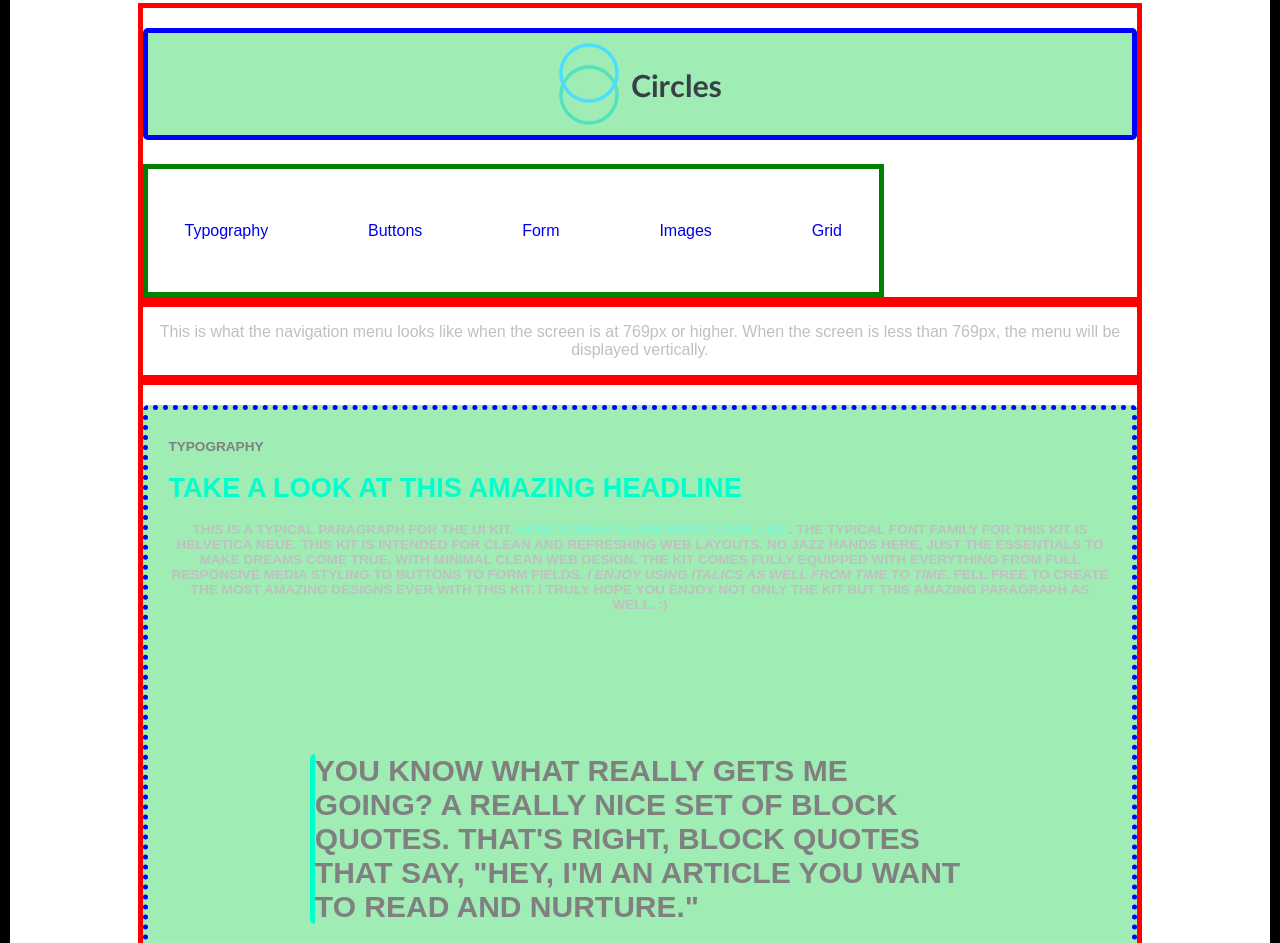
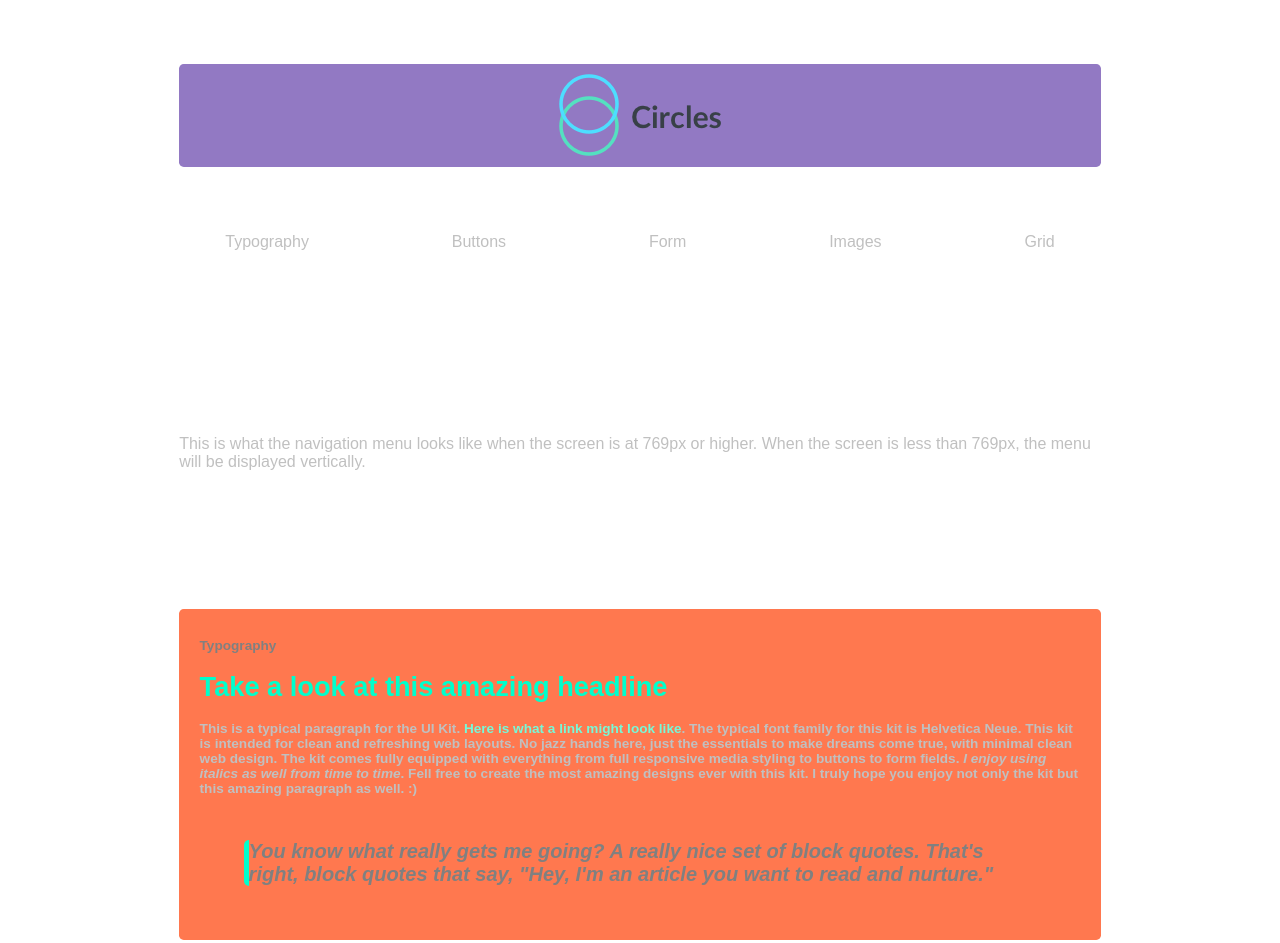
Before and after one commit to LindsWade/Techdegree-Project-5, a plain HTML site: page index.html in a window 1280 px wide. Shown: the part 135-1078 px from the top of the page. Drawn offline with Linux system fonts and the light colour scheme.

Commit message:
formatting changes

```diff
--- a/scss/components/_buttons.scss
+++ b/scss/components/_buttons.scss
@@ -14,7 +14,7 @@
   text-transform: uppercase;
   padding: 0.75em 1.5em;
   border-radius:.35em;
-  background-color: $color-primary;
+  background-color: #52bab3;
   margin-top: 20px;
   margin-bottom: 20px;
   margin-left: auto;
--- a/scss/components/_grid.scss
+++ b/scss/components/_grid.scss
@@ -38,18 +38,20 @@ $target: ($g-col-width * $i) + ($g-gutter-width * ($i - 1));
     width: 90%;
 }
 
+.grid__row{
+    padding: 5%;
+}
 
 
   .grid__col--6{
-  color: #fff;
+  color: grey;
   display: block;
   font-size: 0.85em;
   font-weight: bold;
   text-decoration: none;
-  text-transform: uppercase;
   padding: 0.75em 1.5em;
   border-radius:.35em;
-  background-color: #9FECB4;
+  background-color: #52bab3;
   margin-top: 20px;
   margin-bottom: 20px;
   margin-left: auto;
@@ -60,15 +62,14 @@ $target: ($g-col-width * $i) + ($g-gutter-width * ($i - 1));
 
 
 .grid__col--4{
-  color: #fff;
+  color: grey;
   display: block;
   font-size: 0.85em;
   font-weight: bold;
   text-decoration: none;
-  text-transform: uppercase;
   padding: 0.75em 1.5em;
   border-radius:.35em;
-  background-color: #9FECB4;
+  background-color: #39add1;
   margin-top: 20px;
   margin-bottom: 20px;
   margin-left: auto;
@@ -77,15 +78,14 @@ $target: ($g-col-width * $i) + ($g-gutter-width * ($i - 1));
   }
 
   .grid__col--3{
-  color: #fff;
+  color: grey;
   display: block;
   font-size: 0.85em;
   font-weight: bold;
   text-decoration: none;
-  text-transform: uppercase;
   padding: 0.75em 1.5em;
   border-radius:.35em;
-  background-color: #9FECB4;
+  background-color: #9279c3;
   margin-top: 20px;
   margin-bottom: 20px;
   margin-left: auto;
@@ -94,15 +94,14 @@ $target: ($g-col-width * $i) + ($g-gutter-width * ($i - 1));
   }
 
   .grid__col--5{
-  color: #fff;
+  color: grey;
   display: block;
   font-size: 0.85em;
   font-weight: bold;
   text-decoration: none;
-  text-transform: uppercase;
   padding: 0.75em 1.5em;
   border-radius:.35em;
-  background-color: #9FECB4;
+  background-color: #5ece7f;;
   margin-top: 20px;
   margin-bottom: 20px;
   margin-left: auto;
@@ -111,15 +110,14 @@ $target: ($g-col-width * $i) + ($g-gutter-width * ($i - 1));
   }
 
   .grid__col--7{
-  color: #fff;
+  color: grey;
   display: block;
   font-size: 0.85em;
   font-weight: bold;
   text-decoration: none;
-  text-transform: uppercase;
   padding: 0.75em 1.5em;
   border-radius:.35em;
-  background-color: #9FECB4;
+  background-color: #e67478;
   margin-top: 20px;
   margin-bottom: 20px;
   margin-left: auto;
@@ -128,18 +126,25 @@ $target: ($g-col-width * $i) + ($g-gutter-width * ($i - 1));
   }
 
   .grid__col--8{
-  color: #fff;
+  color: grey;
   display: block;
   font-size: 0.85em;
   font-weight: bold;
   text-decoration: none;
-  text-transform: uppercase;
   padding: 0.75em 1.5em;
   border-radius:.35em;
-  background-color: #9FECB4;
+  background-color: #ff784f;
   margin-top: 20px;
   margin-bottom: 20px;
   margin-left: auto;
   margin-right: auto;
   width: 100%;
   }
+
+  .grid__col--9{
+  margin-top: 20px;
+  margin-bottom: 20px;
+  margin-left: auto;
+  margin-right: auto;
+  width: 100%;
+  }
--- a/scss/components/_images.scss
+++ b/scss/components/_images.scss
@@ -13,6 +13,7 @@
 .img--avatar {
   @extend %img;
   margin-top: 20px;
+  margin-bottom: 20px;
   width: 50%;
 }
 
--- a/scss/components/_navigation.scss
+++ b/scss/components/_navigation.scss
@@ -1,5 +1,6 @@
 %nav {
     padding: 5%;
+
   }
 
 
@@ -9,6 +10,7 @@
   text-align: center;
     a:link{
       text-decoration: none;
+      color: #C0C0C0;
     }
 
     a:hover{
@@ -27,4 +29,8 @@
       margin-right: auto;
       width: 100%;
     }
+
+    a:visited{
+      color: #C0C0C0;
+    }
  }
--- a/scss/components/_typography.scss
+++ b/scss/components/_typography.scss
@@ -2,7 +2,6 @@
 
 
 .container{
-   border: 10px solid black;
    padding: 10%;
   }
 
@@ -18,10 +17,11 @@
 
 .blockquote{
   color: gray;
-  font-size: 30px;
+  font-size: 20px;
+  font-style: italic;
   border-left: 5px solid #00ffcc;
   border-radius: 5px;
-  margin: 15%;
+  margin: 5%;
 }
 
 
--- a/scss/utilities/_variables.scss
+++ b/scss/utilities/_variables.scss
@@ -19,8 +19,8 @@ $scooter: 39add1;
 //);
 
 
-$font-stack-primary: 'Raleway', sans-serif;
-$font-stack-secondary: 'Bree Serif', serif;
+//$font-stack-primary: 'Raleway', sans-serif;
+$font-stack-secondary: 'Bree Serif', serif;//
 
 $brkpoint-sm      :  1px;
 $brkpoint-md      :  480px;
@@ -36,7 +36,6 @@ $max-width: 1000px;
 
 
 p{
-  text-align: center;
   color: #C0C0C0;
   font-weight: 200px;
   }
@@ -47,7 +46,6 @@ ul{
   padding-left: 0;
   margin-left: 0;
   }
-
 
 
   .header {
@@ -66,42 +64,6 @@ ul{
 
 
 
-  .grid__row{
-    border: 5px solid red;
-  }
-
-  .grid__col--3{
-    display: inline-block;
-    border: 5px solid blue;
-  }
-
-  .grid__col--4{
-    border: 5px solid orange;
-  }
-
-  .grid__col--5{
-    border: 5px solid purple;
-  }
-
-  .grid__col--6{
-    border: 5px dotted purple;
-  }
-
-  .grid__col--7{
-    border: 5px dotted green;
-  }
-
-  .grid__col--8{
-    border: 5px dotted blue;
-  }
-
-  .grid__col--9{
-    display: inline-block;
-    border: 5px solid green;
-    padding: 0;
-  }
-
-
  /*Media Queries*/
 
   @include media (medium) {
@@ -116,3 +78,105 @@ ul{
     justify-content: space-between;
     }
   }
+
+
+
+  .grid__col--6{
+  color: grey;
+  display: block;
+  font-size: 0.85em;
+  font-weight: bold;
+  text-decoration: none;
+  padding: 0.75em 1.5em;
+  border-radius:.35em;
+  background-color: #52bab3;
+  margin-top: 20px;
+  margin-bottom: 20px;
+  margin-left: auto;
+  margin-right: auto;
+  width: 50%;
+    }
+
+
+
+.grid__col--4{
+  color: grey;
+  display: block;
+  font-size: 0.85em;
+  font-weight: bold;
+  text-decoration: none;
+  padding: 0.75em 1.5em;
+  border-radius:.35em;
+  background-color: #39add1;
+  margin-top: 20px;
+  margin-bottom: 20px;
+  margin-left: auto;
+  margin-right: auto;
+  }
+
+  .grid__col--3{
+  color: grey;
+  display: block;
+  font-size: 0.85em;
+  font-weight: bold;
+  text-decoration: none;
+  padding: 0.75em 1.5em;
+  border-radius:.35em;
+  background-color: #9279c3;
+  margin-top: 20px;
+  margin-bottom: 20px;
+  margin-left: auto;
+  margin-right: auto;
+  }
+
+  .grid__col--5{
+  color: grey;
+  display: block;
+  font-size: 0.85em;
+  font-weight: bold;
+  text-decoration: none;
+  padding: 0.75em 1.5em;
+  border-radius:.35em;
+  background-color: #5ece7f;;
+  margin-top: 20px;
+  margin-bottom: 20px;
+  margin-left: auto;
+  margin-right: auto;
+  }
+
+  .grid__col--7{
+  color: grey;
+  display: block;
+  font-size: 0.85em;
+  font-weight: bold;
+  text-decoration: none;
+  padding: 0.75em 1.5em;
+  border-radius:.35em;
+  background-color: #e67478;
+  margin-top: 20px;
+  margin-bottom: 20px;
+  margin-left: auto;
+  margin-right: auto;
+  }
+
+  .grid__col--8{
+  color: grey;
+  display: block;
+  font-size: 0.85em;
+  font-weight: bold;
+  text-decoration: none;
+  padding: 0.75em 1.5em;
+  border-radius:.35em;
+  background-color: #ff784f;
+  margin-top: 20px;
+  margin-bottom: 20px;
+  margin-left: auto;
+  margin-right: auto;
+  }
+
+  .grid__col--9{
+  margin-top: 20px;
+  margin-bottom: 20px;
+  margin-left: auto;
+  margin-right: auto;
+  }
```
Also changed, not shown: css/styles.css, 1 other file.
